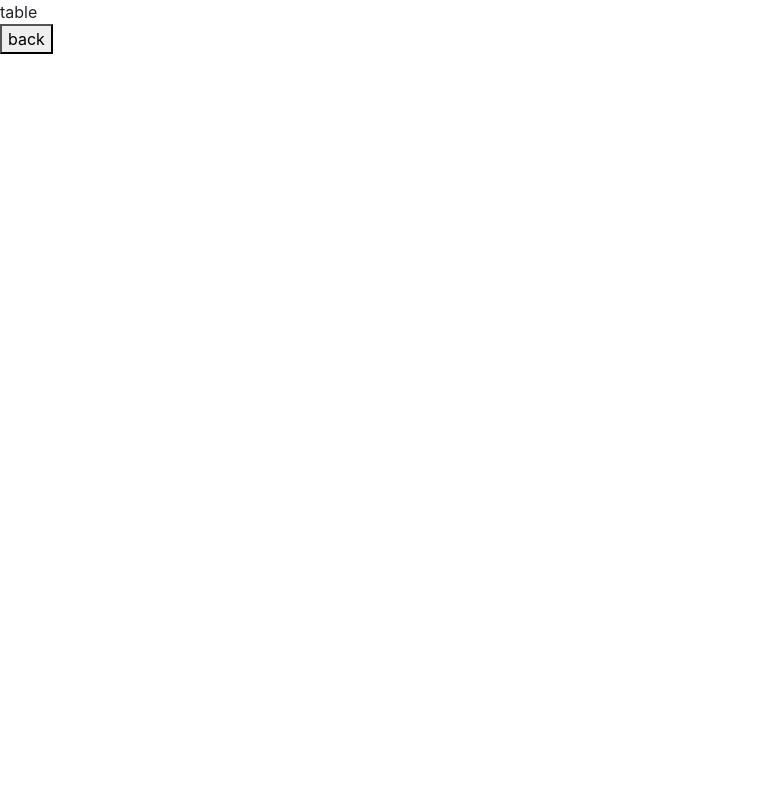
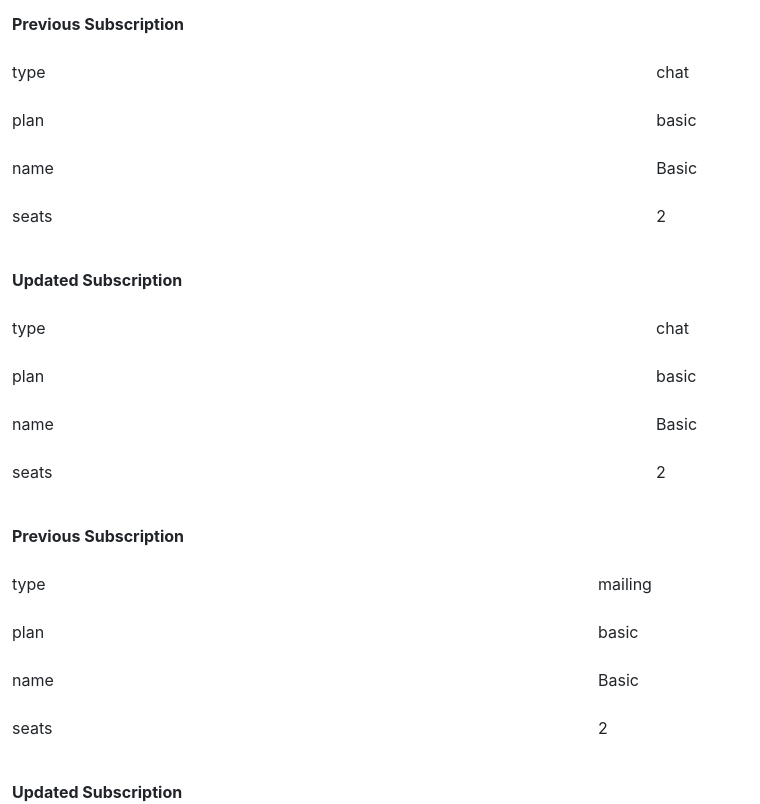
Before and after one commit to jiangtt18/subscription, a React (Create React App) app: page /subscription/summary in a window 1280 px wide. Shown: the top 804 px of the page, without its empty margins (0-760 px from the left). Built offline with nearby package versions, Linux system fonts and the light colour scheme.

Commit message:
render data

```diff
--- a/src/components/subscription_log/log/log.js
+++ b/src/components/subscription_log/log/log.js
@@ -1,13 +1,23 @@
 import React from 'react';
-import {Table} from '../log_table/table'
+import LogTable from '../log_table/table'
 
 export const Log = (props) => {
     const goBack = () => {
         props.history.goBack();
     };
+
+    const tables = Object.keys(props.curSubs).map((type, idx) => {
+        // debugger;
+        return(
+            <div>
+                <LogTable title='Previous Subscription' data={props.curSubs[type]}/>
+                <LogTable title='Updated Subscription' data={props.updatedSubs[type]}/>
+            </div>
+        )
+    });
     return(
         <div>
-            <Table />
+            {tables}
             <button onClick={goBack}>back</button>
         </div>
 
--- a/src/components/subscription_log/log_table/table.js
+++ b/src/components/subscription_log/log_table/table.js
@@ -1,5 +1,27 @@
 import React from 'react';
+import Table from 'react-bootstrap/Table';
 
-export const Table = () => {
-    return(<div>table</div>)
+const LogTable = ({title, data}) => {
+    // debugger;
+    const tableBody = Object.keys(data).map((label, idx) => {
+        return(
+            <tr key={`logTable-${idx}`}>
+                <td colSpan="3">{label}</td>
+                <td >{`${data[label]}`}</td>
+            </tr>
+        )
+    });
+
+    return(
+        <Table borderless responsive>
+            <thead>
+            <tr>
+                <th colSpan="8" >{title}</th>
+            </tr>
+            </thead>
+            <tbody>{tableBody}</tbody>
+        </Table>
+    )
 };
+
+export default LogTable
--- a/src/router/subscription_router.js
+++ b/src/router/subscription_router.js
@@ -51,7 +51,13 @@ class Routes extends Component {
                         />
                         <Route
                             path='/subscription/summary'
-                            component={({history, match}) => <Log match={match} history={history}/>}
+                            component={({history, match}) => <Log
+                                curSubs={curSubs}
+                                updatedSubs={updatedSubs}
+                                handlers={this.handlers}
+                                match={match}
+                                history={history}
+                            />}
                         />
                     </Switch>
                 </div>
```
